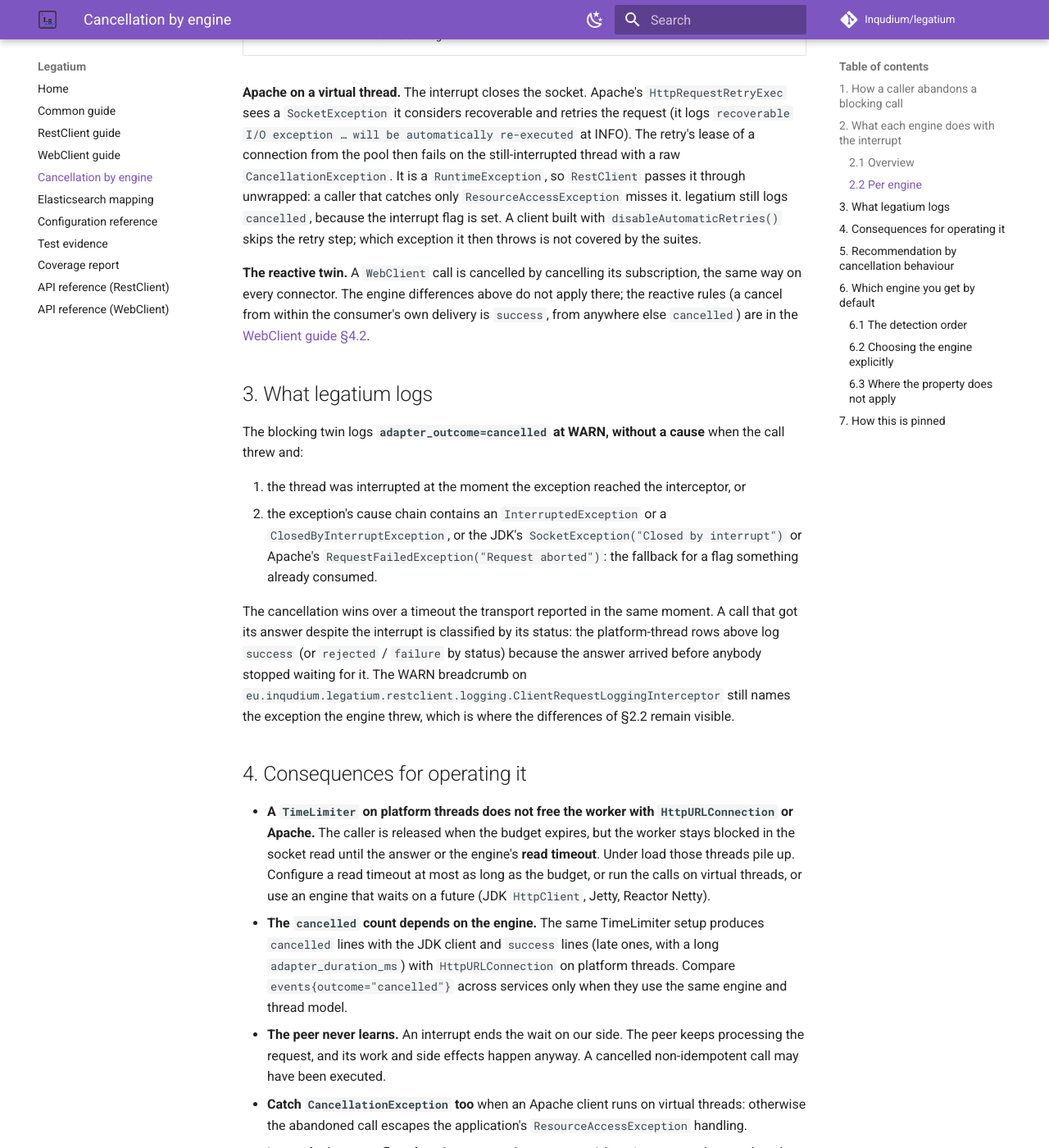
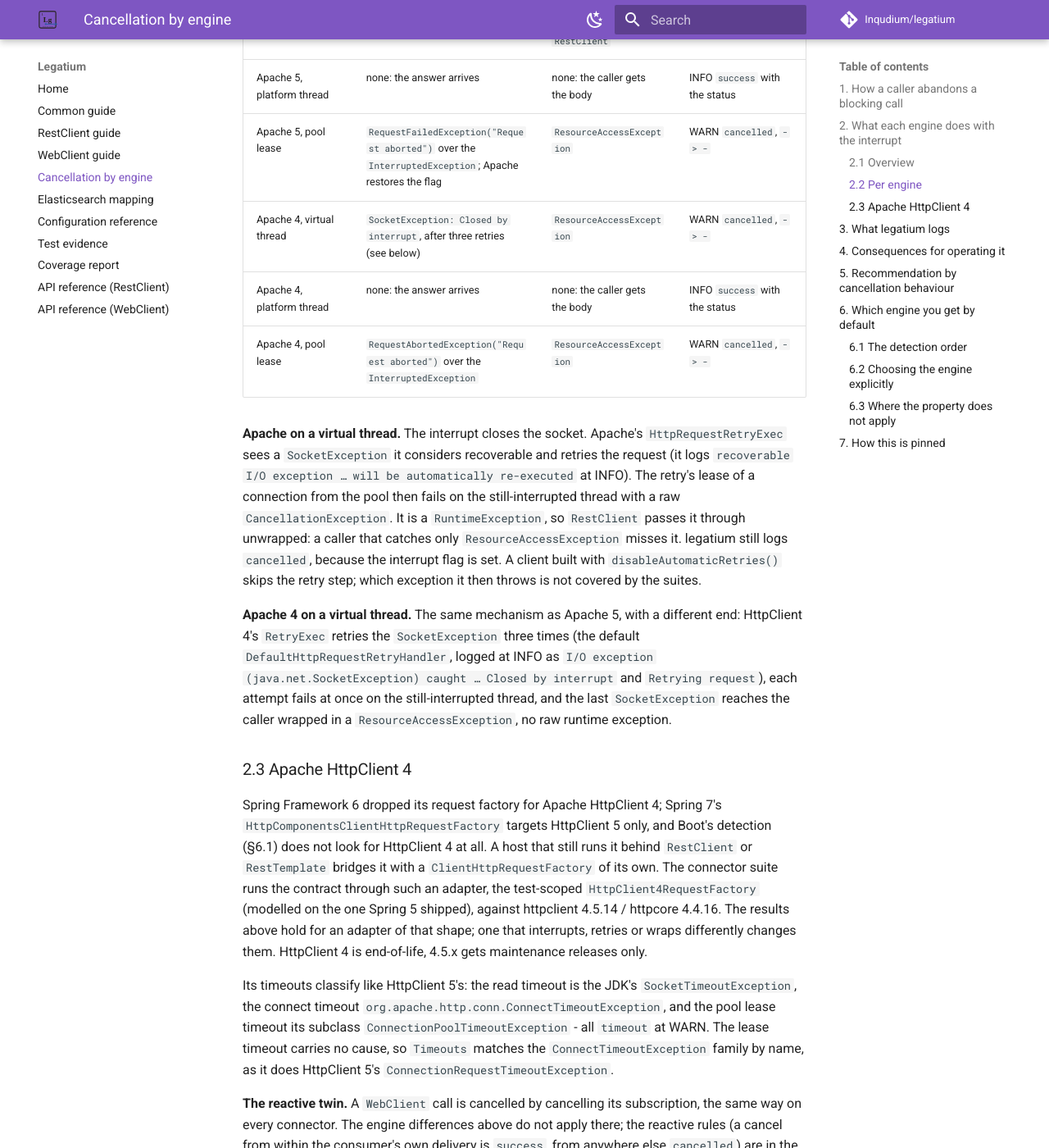
Before and after one commit to Inqudium/legatium, an MkDocs documentation site: the page built from docs/cancellation-by-engine.md, in a window 1280 px wide and 1400 px high, scrolled down 2798 px. Shown: the whole window at 82% size. Built offline with MkDocs 1.6.1 and Material for MkDocs 9.7.7, drawn with Linux system fonts in a browser that asks for light colours; comment, search, counter and statistics services are not loaded; some of the changed text lies outside the part shown.

Commit message:
Run the connector contract against Apache HttpClient 4
Spring Framework 7 ships no request factory for HttpClient 4; a host
still on it bridges it with an adapter of its own. A test-scoped
HttpClient4RequestFactory (modelled on Spring 5's) runs the
RequestFactoryContract plus a pool lease timeout and an interrupted
pool lease against httpclient 4.5.14.

The suite found one gap: HttpClient 4's pool lease timeout
(ConnectionPoolTimeoutException, an InterruptedIOException without a
timeout cause) was logged as ERROR failure. Timeouts now matches the
org.apache.http.conn.ConnectTimeoutException family by name, as it does
HttpClient 5's ConnectionRequestTimeoutException since 1.2.1.

Cancellation behaves like HttpClient 5, except that the virtual-thread
case ends in a wrapped SocketException after three retries instead of
a raw CancellationException; "Cancellation by engine" gains the engine.

Co-Authored-By: Claude Opus 5.5 <noreply@anthropic.com>

```diff
--- a/docs/cancellation-by-engine.md
+++ b/docs/cancellation-by-engine.md
@@ -48,6 +49,8 @@ interrupt; only a wait on a future or a lock wakes up.
 | `HttpURLConnection` (`SimpleClientHttpRequestFactory`) | the socket read | `cancelled` at once | **ignored**: the call waits for the answer and logs by its status |
 | Apache HttpClient 5 (`HttpComponentsClientHttpRequestFactory`), during the exchange | the socket read | `cancelled` at once, after an internal retry attempt | **ignored**: the call waits for the answer and logs by its status |
 | Apache HttpClient 5, waiting for a pooled connection | the pool's lease future | `cancelled` at once | `cancelled` at once |
+| Apache HttpClient 4 (own adapter, §2.3), during the exchange | the socket read | `cancelled` at once, after three internal retries | **ignored**: the call waits for the answer and logs by its status |
+| Apache HttpClient 4, waiting for a pooled connection | the pool's lease future | `cancelled` at once | `cancelled` at once |
 
 In every case the thread's **interrupt flag is still set** after the call returns or throws: the
 engines restore it, and legatium only reads it. The caller's own interrupt handling still sees it.
@@ -66,6 +69,9 @@ What the interceptor receives, what the caller gets thrown, and the line legatiu
 | Apache 5, virtual thread | `java.util.concurrent.CancellationException` (see below) | the **raw** `CancellationException`, not wrapped by `RestClient` | WARN `cancelled`, `-> -` |
 | Apache 5, platform thread | none: the answer arrives | none: the caller gets the body | INFO `success` with the status |
 | Apache 5, pool lease | `RequestFailedException("Request aborted")` over the `InterruptedException`; Apache restores the flag | `ResourceAccessException` | WARN `cancelled`, `-> -` |
+| Apache 4, virtual thread | `SocketException: Closed by interrupt`, after three retries (see below) | `ResourceAccessException` | WARN `cancelled`, `-> -` |
+| Apache 4, platform thread | none: the answer arrives | none: the caller gets the body | INFO `success` with the status |
+| Apache 4, pool lease | `RequestAbortedException("Request aborted")` over the `InterruptedException` | `ResourceAccessException` | WARN `cancelled`, `-> -` |
 
 **Apache on a virtual thread.** The interrupt closes the socket. Apache's `HttpRequestRetryExec` sees
 a `SocketException` it considers recoverable and retries the request (it logs
@@ -75,6 +81,29 @@ connection from the pool then fails on the still-interrupted thread with a raw
 caller that catches only `ResourceAccessException` misses it. legatium still logs `cancelled`, because
 the interrupt flag is set. A client built with `disableAutomaticRetries()` skips the retry step;
 which exception it then throws is not covered by the suites.
+
+**Apache 4 on a virtual thread.** The same mechanism as Apache 5, with a different end: HttpClient
+4's `RetryExec` retries the `SocketException` three times (the default `DefaultHttpRequestRetryHandler`,
+logged at INFO as `I/O exception (java.net.SocketException) caught … Closed by interrupt` and
+`Retrying request`), each attempt fails at once on the still-interrupted thread, and the last
+`SocketException` reaches the caller wrapped in a `ResourceAccessException`, no raw runtime exception.
+
+### 2.3 Apache HttpClient 4
+
+Spring Framework 6 dropped its request factory for Apache HttpClient 4; Spring 7's
+`HttpComponentsClientHttpRequestFactory` targets HttpClient 5 only, and Boot's detection (§6.1) does not
+look for HttpClient 4 at all. A host that still runs it behind `RestClient` or `RestTemplate` bridges
+it with a `ClientHttpRequestFactory` of its own. The connector suite runs the contract through such an
+adapter, the test-scoped `HttpClient4RequestFactory` (modelled on the one Spring 5 shipped), against
+httpclient 4.5.14 / httpcore 4.4.16. The results above hold for an adapter of that shape; one that
+interrupts, retries or wraps differently changes them. HttpClient 4 is end-of-life, 4.5.x gets
+maintenance releases only.
+
+Its timeouts classify like HttpClient 5's: the read timeout is the JDK's `SocketTimeoutException`, the
+connect timeout `org.apache.http.conn.ConnectTimeoutException`, and the pool lease timeout its subclass
+`ConnectionPoolTimeoutException` - all `timeout` at WARN. The lease timeout carries no cause, so
+`Timeouts` matches the `ConnectTimeoutException` family by name, as it does HttpClient 5's
+`ConnectionRequestTimeoutException`.
 
 **The reactive twin.** A `WebClient` call is cancelled by cancelling its subscription, the same way on
 every connector. The engine differences above do not apply there; the reactive rules (a cancel from
@@ -129,12 +158,13 @@ Boot 4.1.1 (Spring Framework 7.0.9) on JDK 26.0.1:
 | 2 | Jetty (`JettyClientHttpRequestFactory`) | jetty-client 12.1.12 | `cancelled` at once | `cancelled` at once | `ResourceAccessException` | the same behaviour as rank 1, at the cost of the Jetty dependency |
 | 3 | Reactor Netty (`ReactorClientHttpRequestFactory`) | reactor-netty-http 1.3.7 | `cancelled` at once | `cancelled` at once | `ResourceAccessException` | cancels cleanly, but brings Netty and its event loop for a single `block()` |
 | 4 | `HttpURLConnection` (`SimpleClientHttpRequestFactory`) | JDK 26.0.1 | ignored: waits for the answer, logs `success` | `cancelled` at once | nothing on a platform thread; `ResourceAccessException` on a virtual one | usable only on virtual threads or with a short read timeout |
-| 5 | Apache HttpClient 5 (`HttpComponentsClientHttpRequestFactory`) | httpclient5 5.6.4 | ignored: waits for the answer, logs `success` | `cancelled` after an internal retry | a raw `CancellationException` on a virtual thread, not wrapped | does not free a platform thread, and its exception bypasses the usual error handling; only the wait for a pooled connection cancels cleanly on both thread kinds (`ResourceAccessException`) |
+| 5 | Apache HttpClient 4 (own adapter, §2.3) | httpclient 4.5.14 | ignored: waits for the answer, logs `success` | `cancelled` after three internal retries | `ResourceAccessException` | behaves like rank 4 with a clean exception, but needs an adapter of its own and is end-of-life; the wait for a pooled connection cancels cleanly on both thread kinds |
+| 6 | Apache HttpClient 5 (`HttpComponentsClientHttpRequestFactory`) | httpclient5 5.6.4 | ignored: waits for the answer, logs `success` | `cancelled` after an internal retry | a raw `CancellationException` on a virtual thread, not wrapped | does not free a platform thread, and its exception bypasses the usual error handling; only the wait for a pooled connection cancels cleanly on both thread kinds (`ResourceAccessException`) |
 
 The ranking covers cancellation only. Connection-pool control, HTTP/2 or proxy support can rank the
 engines differently, and Apache often comes out on top there. A team that keeps Apache sets the read
 timeout no longer than the `TimeLimiter` budget and catches `CancellationException` (§4). On virtual
-threads, ranks 1 to 4 are equivalent. No engine stops the peer's work: for a non-idempotent call the
+threads, ranks 1 to 5 are equivalent. No engine stops the peer's work: for a non-idempotent call the
 choice of engine changes nothing about whether it was executed.
 
 The versions are those of the connector-suite run behind this page. A dependency upgrade can change
@@ -154,11 +184,14 @@ Framework 7.0.9.
 
 | Order | Engine | Detected by | Cancellation rank (§5) |
 |---|---|---|---|
-| 1 | Apache HttpClient 5 | `org.apache.hc.client5.http.impl.classic.HttpClients` | 5 |
+| 1 | Apache HttpClient 5 | `org.apache.hc.client5.http.impl.classic.HttpClients` | 6 |
 | 2 | Jetty | `org.eclipse.jetty.client.HttpClient` | 2 |
 | 3 | Reactor Netty | `reactor.netty.http.client.HttpClient` | 3 |
 | 4 | JDK `HttpClient` | `java.net.http.HttpClient`, so practically always | 1 |
 | 5 | `HttpURLConnection` | the fallback | 4 |
+
+Apache HttpClient 4 (rank 5) is not detected: Spring has no factory for it, so it runs only where a
+host sets its own adapter with `requestFactory(...)`.
 
 **An Apache jar on the classpath wins**, even when it arrived only transitively through some other
 library. Without a decision of its own, an application then runs on the engine that handles
@@ -199,15 +232,17 @@ is every engine suite of this repository: each sets its factory explicitly.
 
 | Behaviour | Engines | Test |
 |---|---|---|
-| virtual thread, interrupted mid-call | all five: JDK `HttpClient`, Jetty, Reactor Netty, `HttpURLConnection`, Apache 5, each expecting `cancelled` | `RequestFactoryContract`: `should log a caller interrupted on a virtual thread as WARN cancelled …` |
-| platform thread, interrupted mid-call | all five: JDK `HttpClient`, Jetty and Reactor Netty expecting `cancelled`; `HttpURLConnection` and Apache 5 expecting `success` (`interruptibleOnPlatformThreads = false`) | `RequestFactoryContract`: `should log a caller interrupted on a platform thread the way this request factory honours it` |
-| `Future.cancel(true)` on a virtual worker | all five, each expecting `cancelled` | `RequestFactoryContract`: `should log a worker cancelled through its future as WARN cancelled …` |
-| interrupted pool lease | Apache 5 only | `HttpComponentsRequestFactoryIntegrationTest`: `should log a caller interrupted while waiting for a pooled connection as WARN cancelled` |
+| virtual thread, interrupted mid-call | all six: JDK `HttpClient`, Jetty, Reactor Netty, `HttpURLConnection`, Apache 5, Apache 4, each expecting `cancelled` | `RequestFactoryContract`: `should log a caller interrupted on a virtual thread as WARN cancelled …` |
+| platform thread, interrupted mid-call | all six: JDK `HttpClient`, Jetty and Reactor Netty expecting `cancelled`; `HttpURLConnection`, Apache 5 and Apache 4 expecting `success` (`interruptibleOnPlatformThreads = false`) | `RequestFactoryContract`: `should log a caller interrupted on a platform thread the way this request factory honours it` |
+| `Future.cancel(true)` on a virtual worker | all six, each expecting `cancelled` | `RequestFactoryContract`: `should log a worker cancelled through its future as WARN cancelled …` |
+| interrupted pool lease | Apache 5, Apache 4 | `HttpComponentsRequestFactoryIntegrationTest`, `HttpClient4RequestFactoryIntegrationTest`: `should log a caller interrupted while waiting for a pooled connection as WARN cancelled` |
+| pool lease timeout (the control: a timeout, not a cancellation) | Apache 5, Apache 4 | `HttpComponentsRequestFactoryIntegrationTest`, `HttpClient4RequestFactoryIntegrationTest`: `should log this request factory's pool lease timeout as WARN timeout` |
 | classification order, flag never cleared, close on another thread | none: engine-independent, driven by mock executions and hand-built exceptions | `ClientRequestLoggingInterceptorCancellationTest`, `CancellationsTest` |
 
 `RequestFactoryContract` runs once per engine, through its subclasses `JdkClientRequestFactoryIntegrationTest`,
 `JettyRequestFactoryIntegrationTest`, `ReactorNettyRequestFactoryIntegrationTest`,
-`SimpleRequestFactoryIntegrationTest` (`HttpURLConnection`) and `HttpComponentsRequestFactoryIntegrationTest`.
+`SimpleRequestFactoryIntegrationTest` (`HttpURLConnection`), `HttpComponentsRequestFactoryIntegrationTest` and
+`HttpClient4RequestFactoryIntegrationTest` (through the test-scoped `HttpClient4RequestFactory`).
 
 The exception types in §2.2 are what the engines threw in these runs. They are engine-internal and
 not part of legatium's contract; the suites pin the classification only, so a new engine version that
```
Also changed, not shown: other parts of docs/cancellation-by-engine.md (+2 -1 lines), CHANGELOG.md (+18 -0 lines), legatium-restclient-logging/docs/GUIDE.md (+6 -2 lines), pom.xml (+11 -0 lines), 7 other files.
